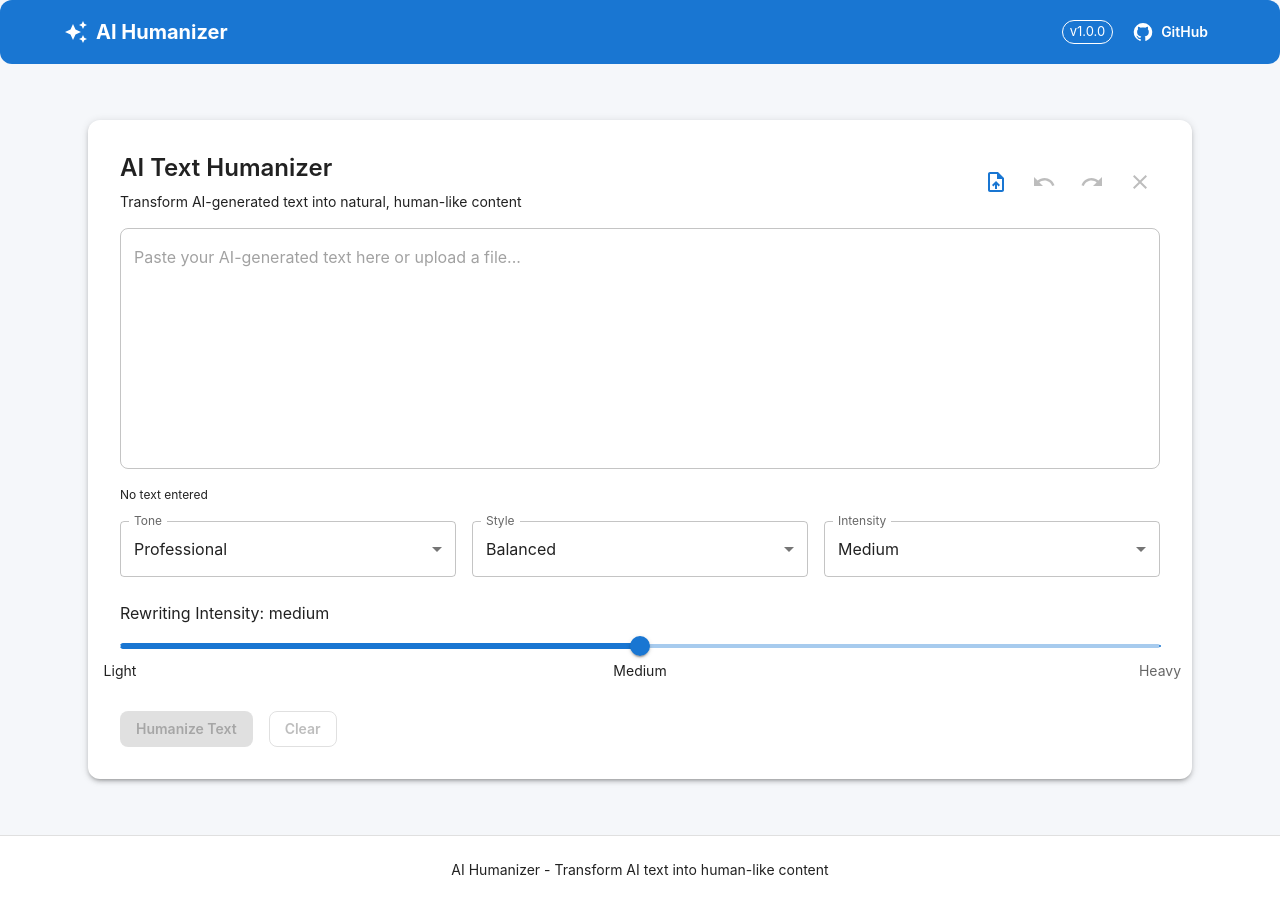
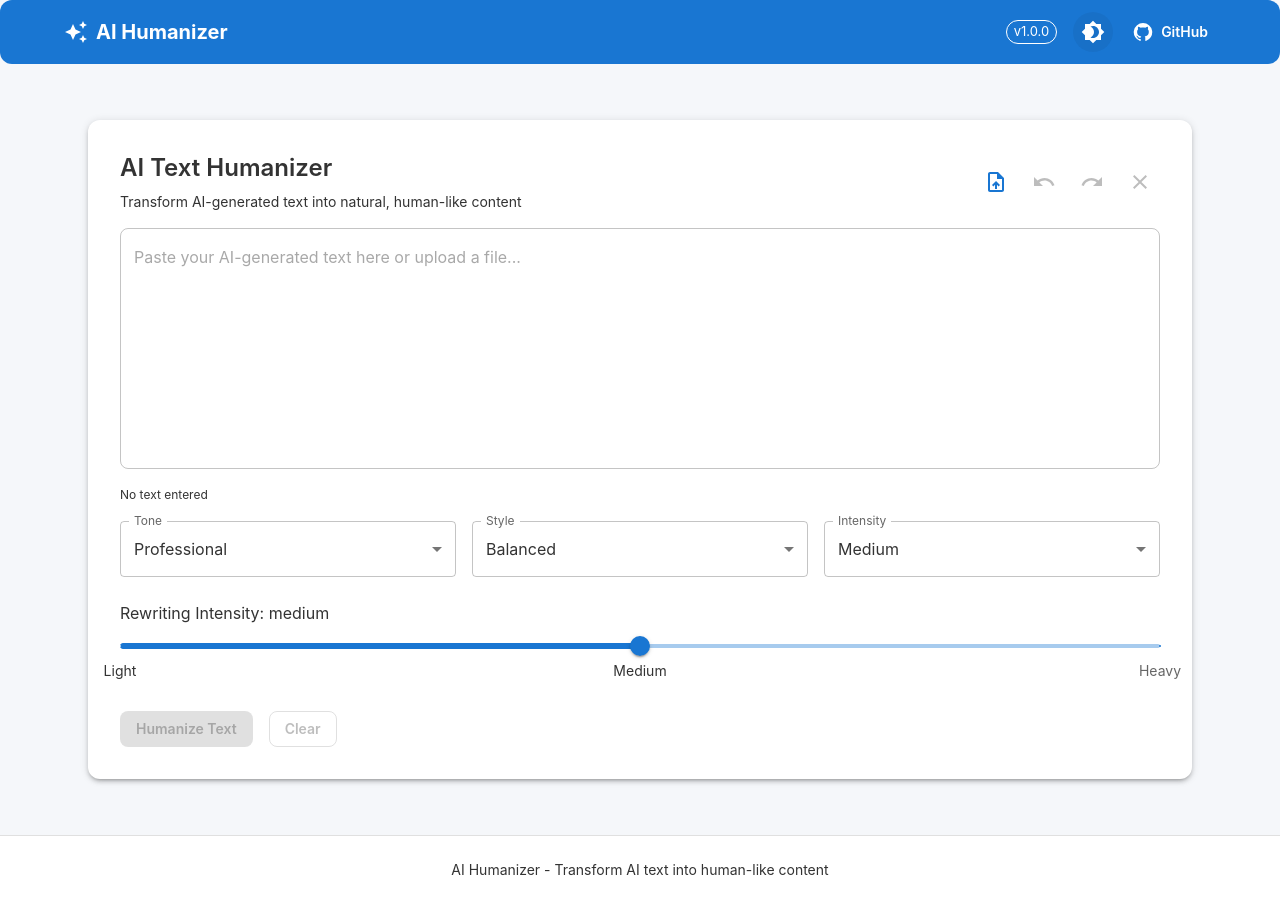
Before and after one commit to amila-sandaruwan-git/AI-Humanizer, a React (Create React App) app: page / in a window 1280 px wide. Built offline with nearby package versions, Linux system fonts and the light colour scheme.

Commit message:
Added DarkMood funtion

```diff
--- a/src/App.tsx
+++ b/src/App.tsx
@@ -1,19 +1,211 @@
-import React from 'react';
-import { ThemeProvider } from '@mui/material/styles';
+import React, { createContext, useMemo, useState } from 'react';
+import { ThemeProvider, createTheme } from '@mui/material/styles';
 import { CssBaseline, Container, Box, Typography } from '@mui/material';
 import Header from './components/Header';
 import Editor from './components/Editor';
-import { theme } from './styles/theme';
 import { HumanizeResponse } from './types';
 import { ToastProvider } from './context/ToastContext';
 import './App.css';
 
+// Create context for color mode
+export const ColorModeContext = createContext<{
+  toggleColorMode: () => void;
+  mode: 'light' | 'dark';
+}>({
+  toggleColorMode: () => {},
+  mode: 'light',
+});
+
 function App() {
+  const [mode, setMode] = useState<'light' | 'dark'>(() => {
+    // Check localStorage for saved preference
+    const savedMode = localStorage.getItem('colorMode');
+    if (savedMode === 'dark' || savedMode === 'light') {
+      return savedMode;
+    }
+    // Check system preference
+    if (window.matchMedia && window.matchMedia('(prefers-color-scheme: dark)').matches) {
+      return 'dark';
+    }
+    return 'light';
+  });
+
+  const colorMode = useMemo(
+    () => ({
+      toggleColorMode: () => {
+        setMode((prevMode) => {
+          const newMode = prevMode === 'light' ? 'dark' : 'light';
+          localStorage.setItem('colorMode', newMode);
+          return newMode;
+        });
+      },
+      mode,
+    }),
+    [mode]
+  );
+
+  // Create theme based on mode
+  const theme = useMemo(
+    () =>
+      createTheme({
+        palette: {
+          mode,
+          ...(mode === 'dark'
+            ? {
+                // Dark mode colors
+                primary: {
+                  main: '#90caf9',
+                  light: '#e3f2fd',
+                  dark: '#42a5f5',
+                },
+                secondary: {
+                  main: '#f48fb1',
+                  light: '#fce4ec',
+                  dark: '#f06292',
+                },
+                background: {
+                  default: '#121212', // Deep dark gray
+                  paper: '#1e1e1e', // Slightly lighter dark
+                },
+                text: {
+                  primary: '#e0e0e0',
+                  secondary: '#a0a0a0',
+                },
+                divider: 'rgba(255,255,255,0.12)',
+              }
+            : {
+                // Light mode colors
+                primary: {
+                  main: '#1976d2',
+                  light: '#42a5f5',
+                  dark: '#1565c0',
+                },
+                secondary: {
+                  main: '#dc004e',
+                  light: '#ff4081',
+                  dark: '#9a0036',
+                },
+                background: {
+                  default: '#f5f7fa',
+                  paper: '#ffffff',
+                },
+                text: {
+                  primary: '#333333',
+                  secondary: '#666666',
+                },
+                divider: 'rgba(0,0,0,0.12)',
+              }),
+        },
+        typography: {
+          fontFamily: [
+            '-apple-system',
+            'BlinkMacSystemFont',
+            '"Segoe UI"',
+            'Roboto',
+            '"Helvetica Neue"',
+            'Arial',
+            'sans-serif',
+          ].join(','),
+          h5: {
+            fontWeight: 600,
+          },
+          h6: {
+            fontWeight: 600,
+          },
+        },
+        components: {
+          MuiButton: {
+            styleOverrides: {
+              root: {
+                borderRadius: 8,
+                textTransform: 'none',
+                fontWeight: 600,
+              },
+            },
+          },
+          MuiPaper: {
+            styleOverrides: {
+              root: {
+                borderRadius: 12,
+                ...(mode === 'dark' && {
+                  backgroundColor: '#1e1e1e',
+                  borderColor: 'rgba(255,255,255,0.12)',
+                }),
+              },
+            },
+          },
+          MuiTextField: {
+            styleOverrides: {
+              root: {
+                '& .MuiOutlinedInput-root': {
+                  borderRadius: 8,
+                  ...(mode === 'dark' && {
+                    backgroundColor: '#2d2d2d',
+                  }),
+                },
+              },
+            },
+          },
+          MuiCard: {
+            styleOverrides: {
+              root: {
+                ...(mode === 'dark' && {
+                  backgroundColor: '#2d2d2d',
+                  borderColor: 'rgba(255,255,255,0.12)',
+                }),
+              },
+            },
+          },
+          MuiDivider: {
+            styleOverrides: {
+              root: {
+                ...(mode === 'dark' && {
+                  borderColor: 'rgba(255,255,255,0.12)',
+                }),
+              },
+            },
+          },
+          MuiInputLabel: {
+            styleOverrides: {
+              root: {
+                ...(mode === 'dark' && {
+                  color: '#a0a0a0',
+                }),
+              },
+            },
+          },
+          MuiSelect: {
+            styleOverrides: {
+              root: {
+                ...(mode === 'dark' && {
+                  backgroundColor: '#2d2d2d',
+                }),
+              },
+            },
+          },
+          MuiMenuItem: {
+            styleOverrides: {
+              root: {
+                ...(mode === 'dark' && {
+                  backgroundColor: '#1e1e1e',
+                  '&:hover': {
+                    backgroundColor: '#2d2d2d',
+                  },
+                }),
+              },
+            },
+          },
+        },
+      }),
+    [mode]
+  );
+
   const handleHumanize = (result: HumanizeResponse) => {
     console.log('Text humanized successfully:', result);
   };
 
   return (
+    <ColorModeContext.Provider value={colorMode}>
       <ThemeProvider theme={theme}>
         <CssBaseline />
         <ToastProvider>
@@ -27,7 +219,7 @@ function App() {
               sx={{
                 py: 3,
                 textAlign: 'center',
-              backgroundColor: 'background.paper',
+                backgroundColor: mode === 'dark' ? '#121212' : 'background.paper',
                 borderTop: 1,
                 borderColor: 'divider',
               }}
@@ -41,6 +233,7 @@ function App() {
           </Box>
         </ToastProvider>
       </ThemeProvider>
+    </ColorModeContext.Provider>
   );
 }
 
--- a/src/components/Header.tsx
+++ b/src/components/Header.tsx
@@ -1,7 +1,4 @@
-// src/components/Header.tsx
-
-
-import React from 'react';
+import React, { useContext } from 'react';
 import {
   AppBar,
   Toolbar,
@@ -10,22 +7,36 @@ import {
   Container,
   Box,
   Chip,
+  IconButton,
+  Tooltip,
+  Switch,
+  FormControlLabel,
 } from '@mui/material';
-import { AutoAwesome, GitHub } from '@mui/icons-material';
+import {
+  AutoAwesome,
+  GitHub,
+  Brightness4,
+  Brightness7,
+} from '@mui/icons-material';
+import { ColorModeContext } from '../App';
 
 const Header: React.FC = () => {
+  const colorMode = useContext(ColorModeContext);
+
   return (
     <AppBar position="static" color="primary" elevation={0}>
       <Container maxWidth="lg">
-        <Toolbar disableGutters>
+        <Toolbar disableGutters sx={{ justifyContent: 'space-between' }}>
+          <Box sx={{ display: 'flex', alignItems: 'center' }}>
             <AutoAwesome sx={{ mr: 1 }} />
             <Typography
               variant="h6"
               component="div"
-            sx={{ flexGrow: 1, fontWeight: 'bold' }}
+              sx={{ fontWeight: 'bold' }}
             >
               AI Humanizer
             </Typography>
+          </Box>
 
           <Box sx={{ display: 'flex', alignItems: 'center', gap: 2 }}>
             <Chip
@@ -33,13 +44,35 @@ const Header: React.FC = () => {
               size="small"
               color="secondary"
               variant="outlined"
-              sx={{ color: 'white', borderColor: 'white' }}
+              sx={{
+                color: 'inherit',
+                borderColor: 'inherit',
+                display: { xs: 'none', sm: 'flex' }
+              }}
             />
+
+            {/* Dark/Light Mode Toggle */}
+            <Tooltip title={colorMode?.mode === 'dark' ? 'Switch to Light Mode' : 'Switch to Dark Mode'}>
+              <IconButton
+                onClick={colorMode?.toggleColorMode}
+                color="inherit"
+                sx={{
+                  bgcolor: colorMode?.mode === 'dark' ? 'rgba(255,255,255,0.1)' : 'rgba(0,0,0,0.05)',
+                  '&:hover': {
+                    bgcolor: colorMode?.mode === 'dark' ? 'rgba(255,255,255,0.2)' : 'rgba(0,0,0,0.1)',
+                  }
+                }}
+              >
+                {colorMode?.mode === 'dark' ? <Brightness7 /> : <Brightness4 />}
+              </IconButton>
+            </Tooltip>
+
             <Button
               color="inherit"
               startIcon={<GitHub />}
               href="https://github.com/yourusername/ai-humanizer"
               target="_blank"
+              sx={{ display: { xs: 'none', sm: 'flex' } }}
             >
               GitHub
             </Button>
--- a/src/context/ToastContext.tsx
+++ b/src/context/ToastContext.tsx
@@ -1,5 +1,6 @@
-import React, { createContext, useContext, ReactNode } from 'react';
+import React, { createContext, useContext, ReactNode, useMemo } from 'react';
 import toast, { Toaster, ToastOptions } from 'react-hot-toast';
+import { useTheme } from '@mui/material/styles';
 
 interface ToastContextType {
   showSuccess: (message: string, options?: ToastOptions) => void;
@@ -25,10 +26,48 @@ interface ToastProviderProps {
 }
 
 export const ToastProvider: React.FC<ToastProviderProps> = ({ children }) => {
+  const theme = useTheme();
+  const isDark = theme.palette.mode === 'dark';
+
+  // Toast styles based on theme
+  const toastStyles = useMemo(() => ({
+    success: {
+      style: {
+        background: isDark ? '#1e7e34' : '#4caf50',
+        color: '#fff',
+        borderRadius: '8px',
+      },
+    },
+    error: {
+      style: {
+        background: isDark ? '#b71c1c' : '#f44336',
+        color: '#fff',
+        borderRadius: '8px',
+      },
+    },
+    loading: {
+      style: {
+        background: isDark ? '#1e1e1e' : '#ffffff',
+        color: isDark ? '#e0e0e0' : '#333333',
+        borderRadius: '8px',
+        border: isDark ? '1px solid rgba(255,255,255,0.12)' : 'none',
+      },
+    },
+    default: {
+      style: {
+        background: isDark ? '#1e1e1e' : '#ffffff',
+        color: isDark ? '#e0e0e0' : '#333333',
+        borderRadius: '8px',
+        border: isDark ? '1px solid rgba(255,255,255,0.12)' : 'none',
+      },
+    },
+  }), [isDark]);
+
   const showSuccess = (message: string, options?: ToastOptions) => {
     toast.success(message, {
       duration: 3000,
       position: 'top-right',
+      ...toastStyles.success,
       ...options,
     });
   };
@@ -37,6 +76,7 @@ export const ToastProvider: React.FC<ToastProviderProps> = ({ children }) => {
     toast.error(message, {
       duration: 4000,
       position: 'top-right',
+      ...toastStyles.error,
       ...options,
     });
   };
@@ -46,6 +86,7 @@ export const ToastProvider: React.FC<ToastProviderProps> = ({ children }) => {
       duration: 3000,
       position: 'top-right',
       icon: 'ℹ️',
+      ...toastStyles.default,
       ...options,
     });
   };
@@ -55,6 +96,7 @@ export const ToastProvider: React.FC<ToastProviderProps> = ({ children }) => {
       duration: 3500,
       position: 'top-right',
       icon: '⚠️',
+      ...toastStyles.default,
       ...options,
     });
   };
@@ -62,6 +104,7 @@ export const ToastProvider: React.FC<ToastProviderProps> = ({ children }) => {
   const showLoading = (message: string, options?: ToastOptions): string => {
     return toast.loading(message, {
       position: 'top-right',
+      ...toastStyles.loading,
       ...options,
     });
   };
@@ -88,21 +131,12 @@ export const ToastProvider: React.FC<ToastProviderProps> = ({ children }) => {
         toastOptions={{
           style: {
             borderRadius: '8px',
-            background: '#333',
-            color: '#fff',
+            background: isDark ? '#1e1e1e' : '#ffffff',
+            color: isDark ? '#e0e0e0' : '#333333',
+            border: isDark ? '1px solid rgba(255,255,255,0.12)' : 'none',
           },
-          success: {
-            style: {
-              background: '#4caf50',
-              color: '#fff',
-            },
-          },
-          error: {
-            style: {
-              background: '#f44336',
-              color: '#fff',
-            },
-          },
+          success: toastStyles.success,
+          error: toastStyles.error,
         }}
       />
     </ToastContext.Provider>
```
Lines whose indentation alone changed are shown as unchanged.
